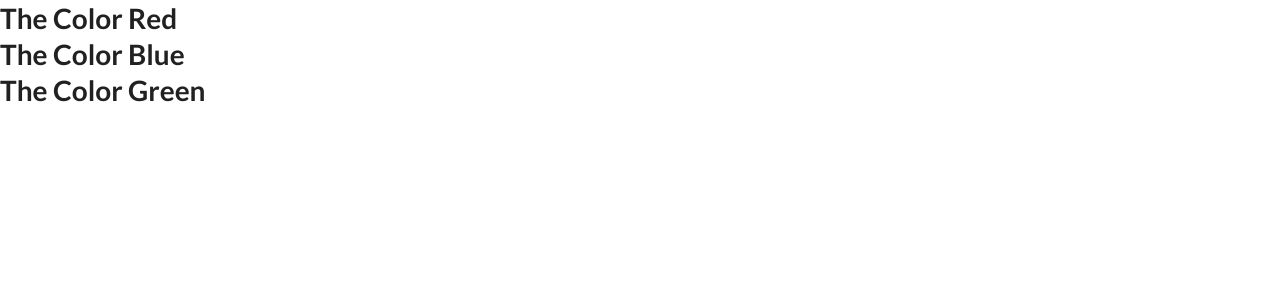
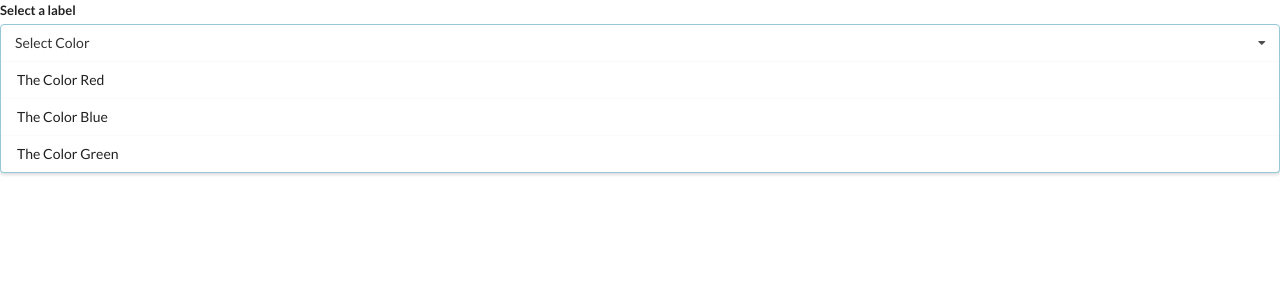
Before and after one commit to enitefall88/Widgets_React, a React (Create React App) app: page / in a window 1280 px wide. Shown: the top 300 px of the page. Built offline with nearby package versions, Linux system fonts and the light colour scheme.

Commit message:
Implement Dropdown list with colors

```diff
--- a/src/components/Dropdown.js
+++ b/src/components/Dropdown.js
@@ -7,9 +7,20 @@
             </div>
 
  })
-  return <h1>
-    {renderedListOfOptions}
-  </h1>
+  return <div className="ui form">
+    <div className="field">
+      <label className="label">Select a label</label>
+      <div className="ui selection dropdown visible active">
+      <i className="dropdown icon"></i>
+        <div className="text">Select Color</div>
+        <div className="menu visible transition">
+          {renderedListOfOptions}
+        </div>
+      </div>
+    </div>
+    </div>
+
+
 }
 
 export default Dropdown
```
